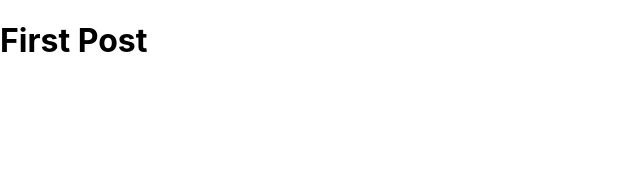
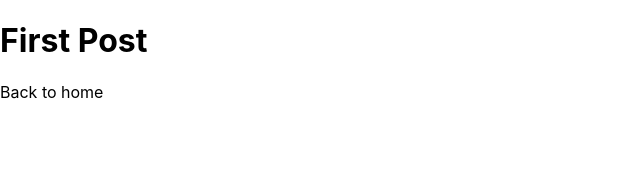
Before and after one commit to JieanYang/nextjs-blog, a Next.js app in the folder nextjs-blog/: page /posts/first-post in a window 1280 px wide. Shown: the top 172 px of the page, without its empty margins (0-640 px from the left). Built offline with nearby package versions, Linux system fonts and the light colour scheme.

Commit message:
Use next/Link component

```diff
--- a/nextjs-blog/pages/posts/first-post.js
+++ b/nextjs-blog/pages/posts/first-post.js
@@ -1,3 +1,13 @@
+import Link from "next/link";
+
 export default function FirstPost() {
-  return <h1>First Post</h1>;
+  return (
+    <>
+      <h1>First Post</h1>
+
+      <Link href="/">
+        <a>Back to home</a>
+      </Link>
+    </>
+  );
 }
```
Also changed, not shown: nextjs-blog/pages/index.js (+11 -8 lines).
